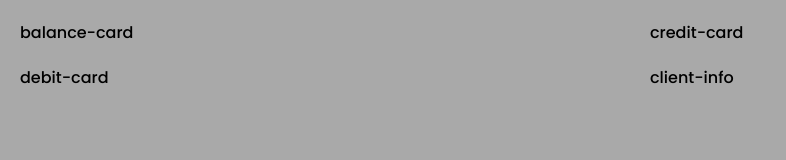
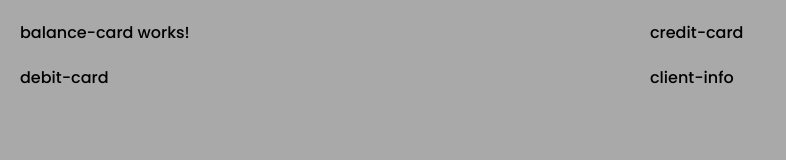
Before and after one commit to thiago-desenv/layout-cards-base-angular-refactored, an Angular app: page / in a window 1280 px wide. Shown: the top 160 px of the page, without its empty margins (0-786 px from the left). Built offline with nearby package versions, Linux system fonts and the light colour scheme.

Commit message:
Criado o componente balance-card

```diff
--- a/src/app/app.component.html
+++ b/src/app/app.component.html
@@ -1,6 +1,6 @@
 <div class="container">
   <div class="item">
-    balance-card
+   <app-balance-card></app-balance-card>
   </div>
   <div class="item">
     credit-card
--- a/src/app/app.module.ts
+++ b/src/app/app.module.ts
@@ -2,10 +2,12 @@ import { NgModule } from '@angular/core';
 import { BrowserModule } from '@angular/platform-browser';
 
 import { AppComponent } from './app.component';
+import { BalanceCardComponent } from './components/balance-card/balance-card.component';
 
 @NgModule({
   declarations: [
-    AppComponent
+    AppComponent,
+    BalanceCardComponent
   ],
   imports: [
     BrowserModule
--- /dev/null
+++ b/src/app/components/balance-card/balance-card.component.html
@@ -0,0 +1 @@
+<p>balance-card works!</p>
```
Also changed, not shown: src/app/components/balance-card/balance-card.component.ts (added, +10 -0 lines), src/app/components/balance-card/balance-card.component.scss (added), 1 other file (tests, documents, lock files or other folders).
